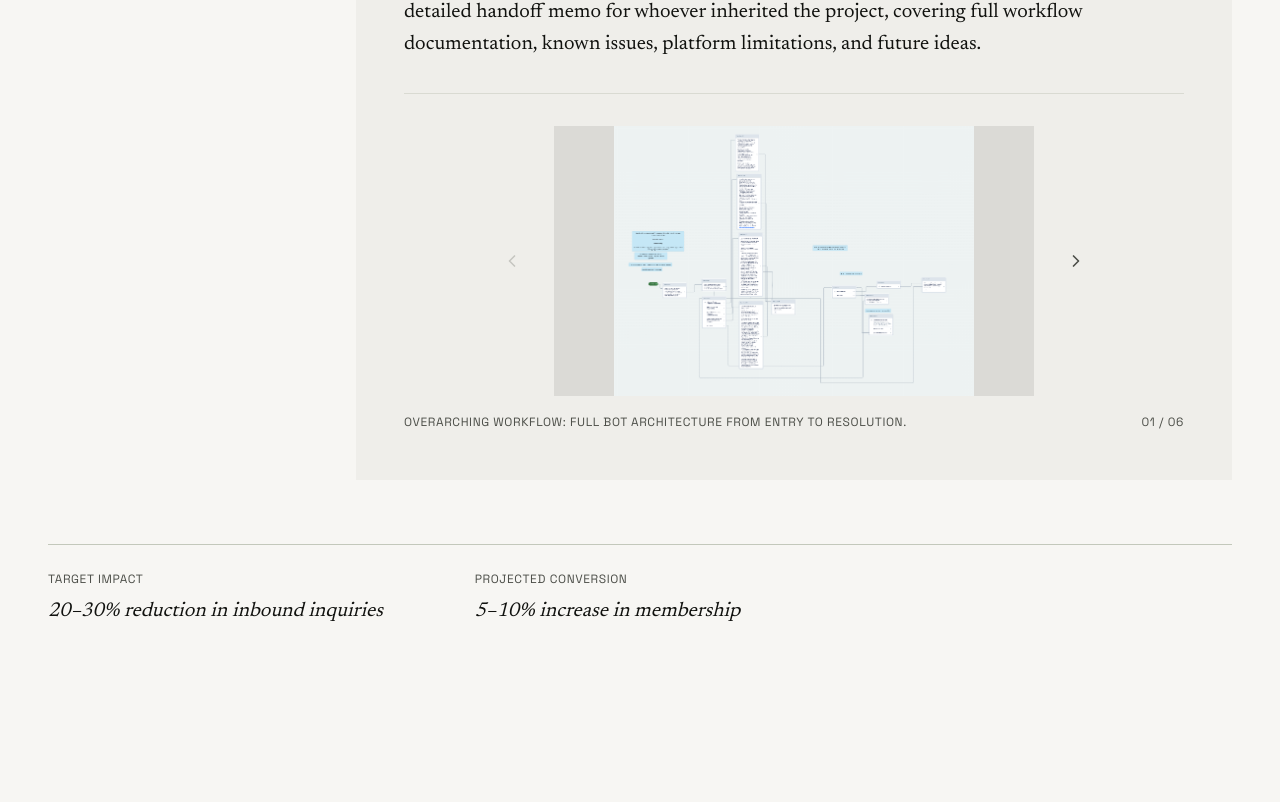
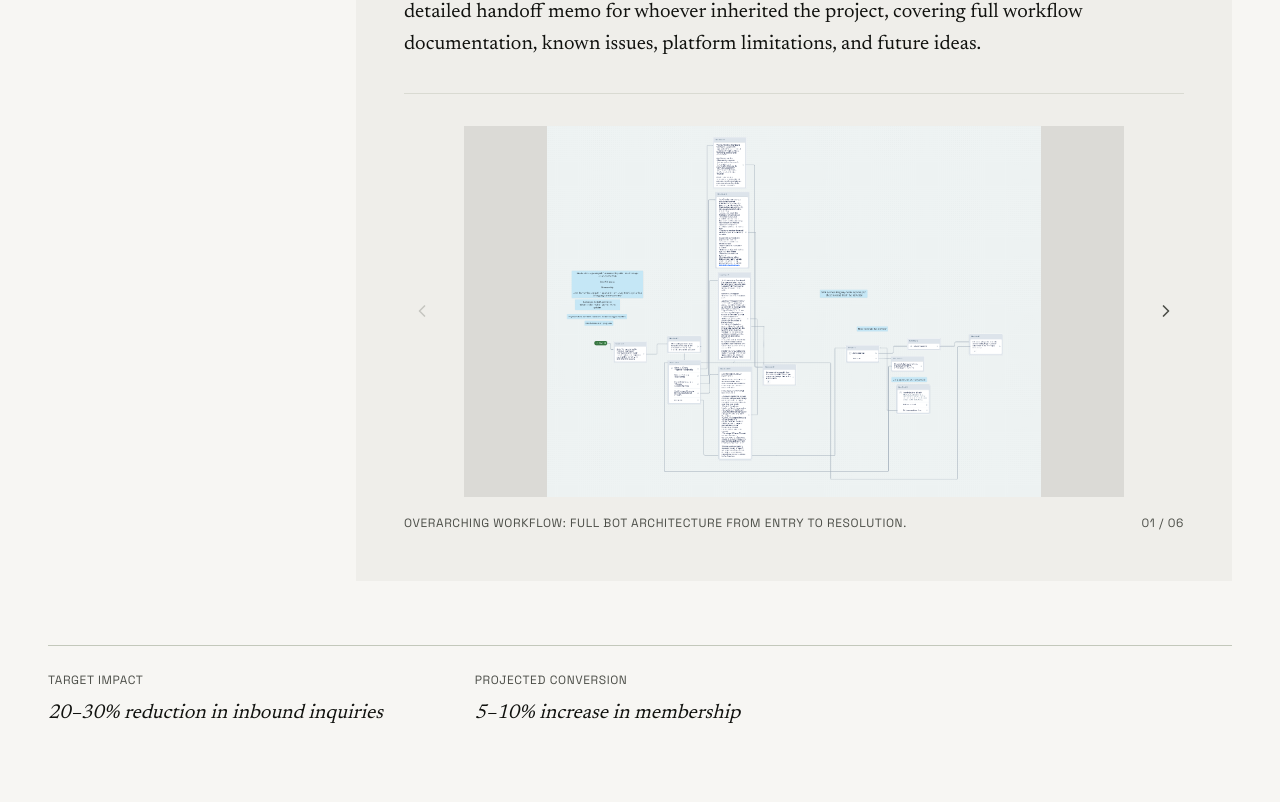
Before and after one commit to atlau101/site, a Next.js app: page /projects/chambergpt in a window 1280 px wide. Shown: the part 1118-1920 px from the top of the page. Built offline with nearby package versions, Linux system fonts and the light colour scheme.

Commit message:
Footer Fixed, Slider responsiveness fixed.

```diff
--- a/components/project/VisualsSlider.tsx
+++ b/components/project/VisualsSlider.tsx
@@ -52,7 +52,7 @@ export const VisualsSlider: React.FC<VisualsSliderProps> = ({ visuals }) => {
         </button>
 
         <div
-          className="relative w-96 sm:w-[30rem] aspect-video bg-paper-dim overflow-hidden"
+          className="relative flex-1 min-w-0 aspect-video bg-paper-dim overflow-hidden"
           style={{ transition: 'opacity 0.15s ease', opacity: fading ? 0 : 1 }}
         >
           <Image
@@ -60,7 +60,7 @@ export const VisualsSlider: React.FC<VisualsSliderProps> = ({ visuals }) => {
             src={current.src}
             alt={current.caption}
             fill
-            sizes="480px"
+            sizes="(max-width: 640px) calc(100vw - 112px), (max-width: 1024px) calc(100vw - 200px), 800px"
             className="object-contain"
           />
         </div>
--- a/components/sections/Footer.tsx
+++ b/components/sections/Footer.tsx
@@ -13,7 +13,7 @@ export function Footer({ name = "Andrew Lau" }: FooterProps) {
     },
     {
       label: "LINKEDIN",
-      display: "atlau04",
+      display: "atlau101",
       href: "https://www.linkedin.com/in/atlau101/",
     },
     {
```
